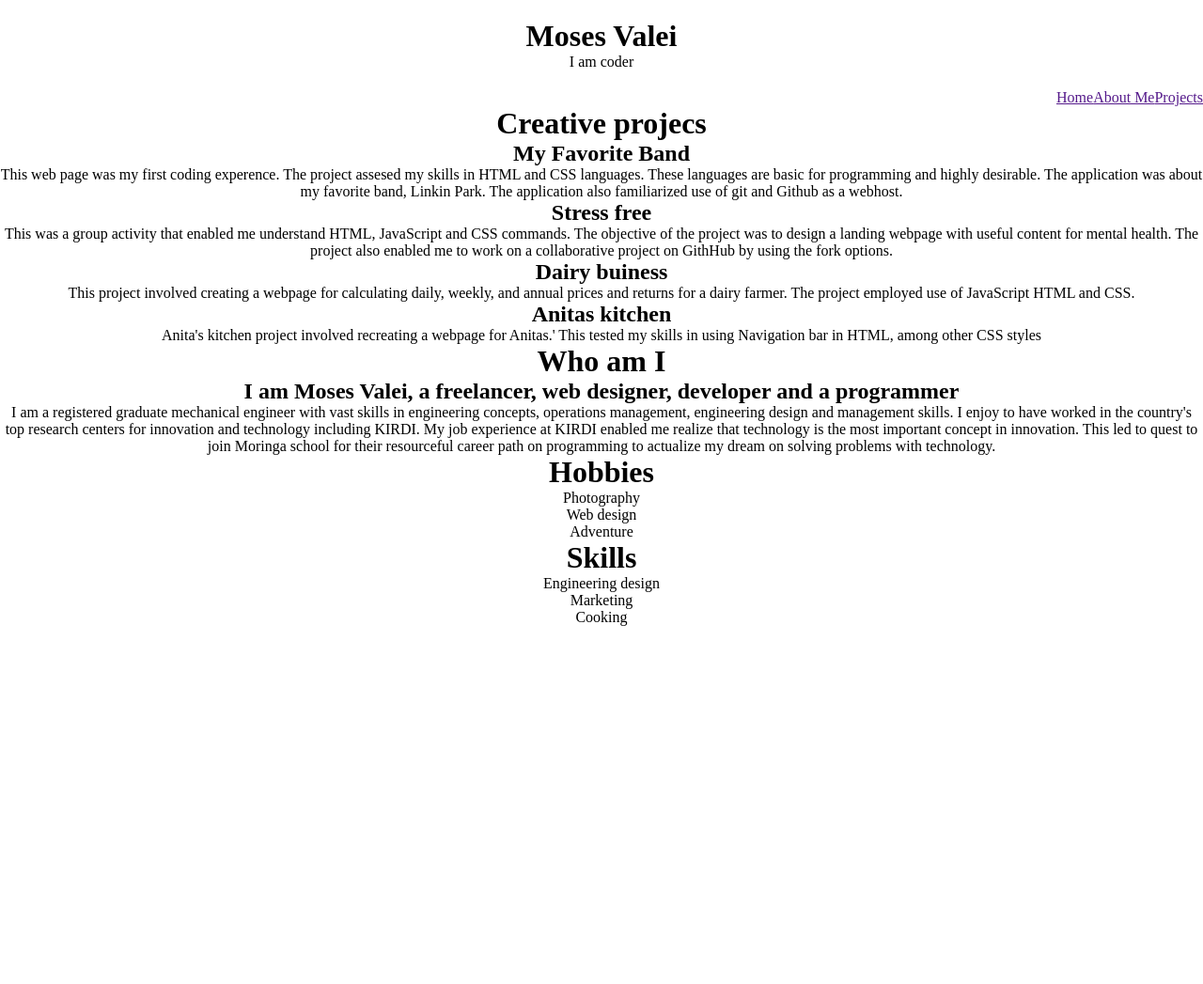
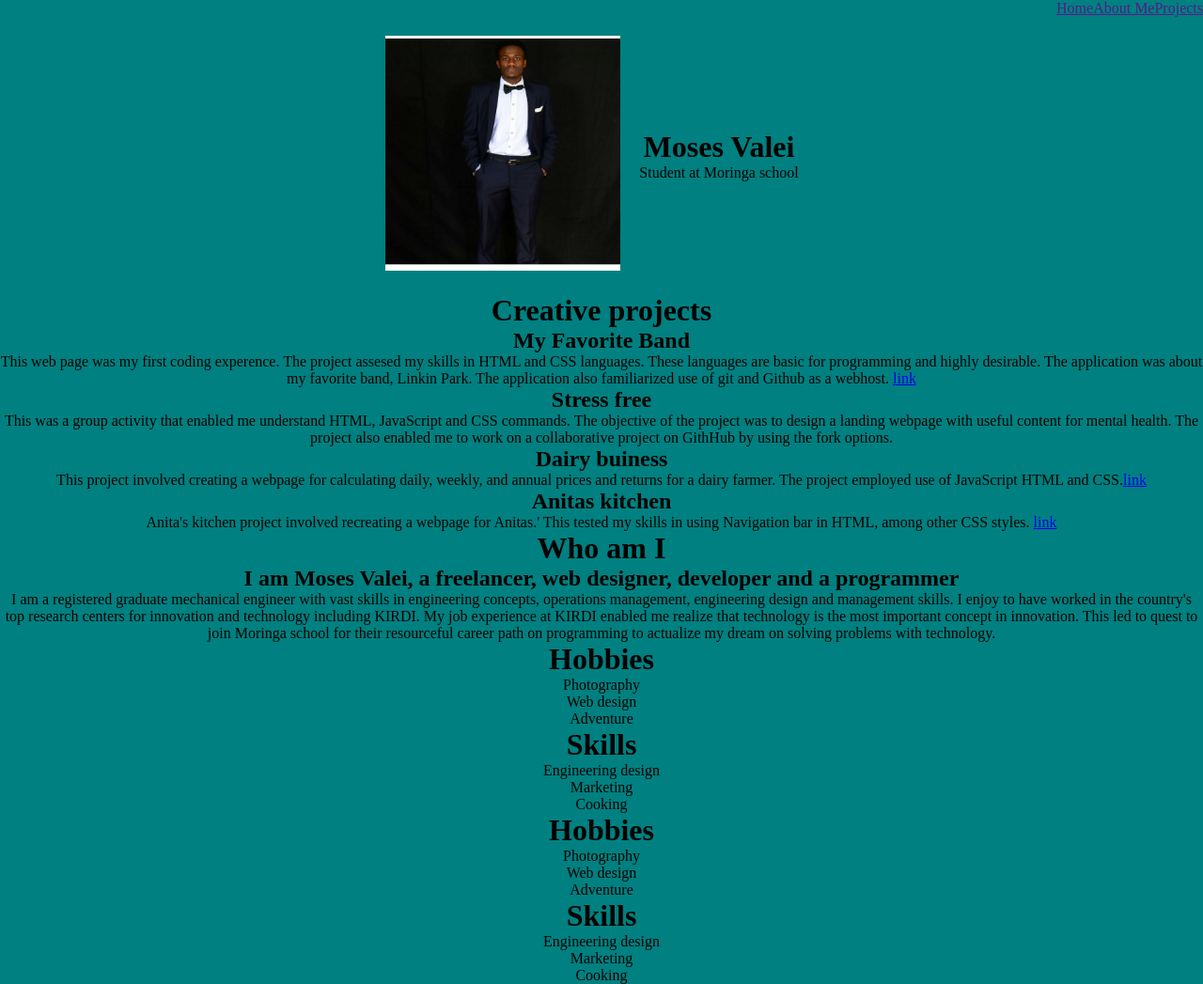
Before and after one commit to Mosesvalei/Portfolio-Landing-Page, a plain HTML site: page index.html in a window 1280 px wide. Shown: the whole page at 94% size. Before the commit the page ends 800 px from the top, so only its background shows below. Drawn offline with Linux system fonts and the light colour scheme.

Commit message:
modified html code

```diff
--- a/index.html
+++ b/index.html
@@ -8,10 +8,8 @@
     <link rel="Stylesheet" href="index.css" type="text/css">
 </head>
 <body>
-    <div class="homepage">
-        <h1>Moses Valei</h1>
-        <p>I am coder</p>
-    </div>
+<div class="container">
+    <div>
         <nav class="navigation">
 
             <ul>
@@ -20,13 +18,24 @@
                 <li> <a href=""> Projects</a></a></li>
             </ul>
         </nav>
+    </div>
+    <div class="profilephoto">
         <div>
-        <h1>Creative projecs</h1>
+            <img src="/profilephoto.png" alt="profile photo">
+        </div>
+        <div class="homepage">
+            <h1>Moses Valei</h1>
+            <p>Student at Moringa school</p>
+        </div>
+    </div>
+
+        <div>
+                <h1>Creative projects</h1>
                 <h2>My Favorite Band</h2>
                 <p>This web page was my first coding experence. The project assesed my skills in HTML and CSS languages.
                     These languages are basic for programming and highly desirable.
                     The application was about my favorite band, Linkin Park.
-            The application also familiarized use of git and Github as a webhost.</p>
+                    The application also familiarized use of git and Github as a webhost. <a href="https://mosesvalei.github.io/My-favorite-Band/" target="_blank">link</a></p>
                 <h2>Stress free</h2>
                 <p>This was a group activity that enabled me understand HTML, JavaScript and CSS commands.
                     The objective of the project was to design a landing webpage with useful content for mental health.
@@ -34,9 +43,9 @@
                 </p>
                 <h2>Dairy buiness</h2>
                 <p> This project involved creating a webpage for calculating daily, weekly, and annual prices and returns for a dairy farmer.
-            The project employed use of JavaScript HTML and CSS. </p>
+                    The project employed use of JavaScript HTML and CSS.<a href="https://mosesvalei.github.io/Dairy-Business/" target="_blank">link</a> </p>
                 <h2>Anitas kitchen</h2>
-        <p>Anita's kitchen project involved recreating a webpage for Anitas.' This tested my skills in using Navigation bar in HTML, among other CSS styles </p>
+                <p>Anita's kitchen project involved recreating a webpage for Anitas.' This tested my skills in using Navigation bar in HTML, among other CSS styles. <a href="https://mosesvalei.github.io/Anitas-Kitchen/" target="_blank">link</a> </p>
         </div>
         <div>
                 <h1>Who am I</h1>
@@ -46,7 +55,18 @@
                     My job experience at KIRDI enabled me realize that technology is the most important concept in innovation.
                     This led to quest to join Moringa school for their resourceful career path on programming to actualize my dream on solving problems with technology.
                 </p>
-</div>
+                <h1>Hobbies</h1>
+                <ol>
+                    <li>Photography</li>
+                    <li>Web design</li>
+                    <li>Adventure</li>
+                </ol>
+            <h1>Skills</h1>
+                <ol>
+                    <li>Engineering design</li>
+                    <li>Marketing</li>
+                    <li>Cooking</li>
+                </ol>  </div>
     <div>
                 <h1>Hobbies</h1>
                     <ol>
@@ -61,5 +81,6 @@
                         <li>Cooking</li>
                     </ol>
     </div>
+</div>
 </body>
 </html>
```
Lines whose indentation alone changed are shown as unchanged.
